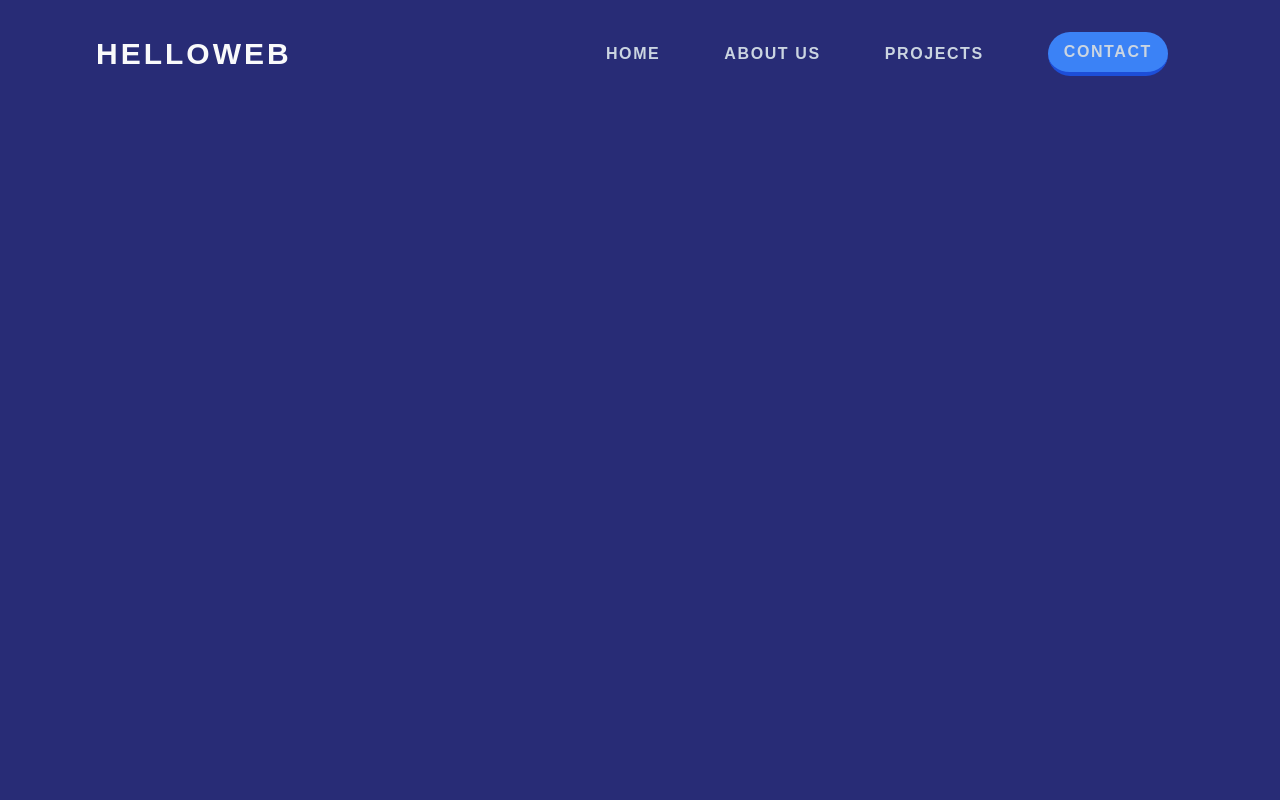
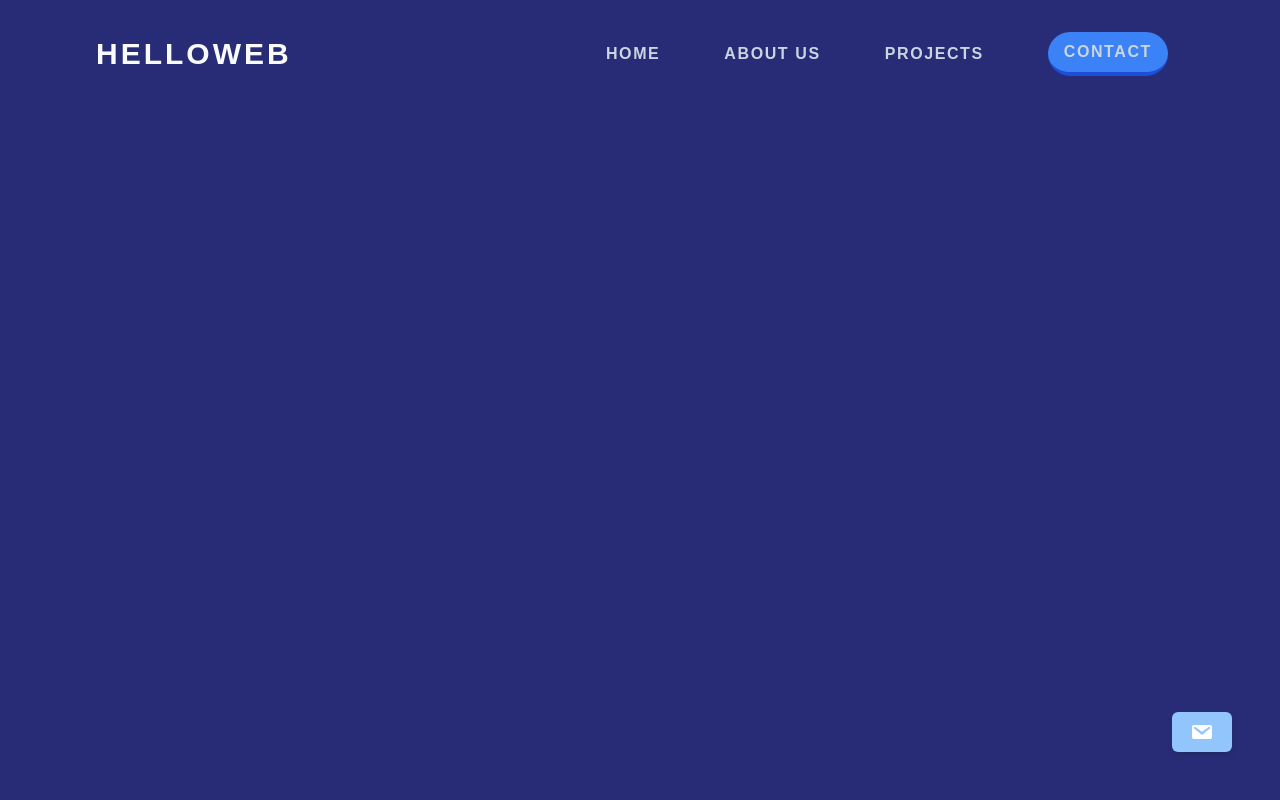
Before and after one commit to NoxturneDev/porto-team, a React (Create React App) app: page / in a window 1280 px wide. Shown: the top 800 px of the page. Built offline with nearby package versions, Linux system fonts and the light colour scheme; a web font is replaced by a local one.

Commit message:
add contact button in landing page

```diff
--- a/src/pages/LandingPage.jsx
+++ b/src/pages/LandingPage.jsx
@@ -9,14 +9,17 @@ import Section from "../components/Section";
 import MotionComp from "../animation/Motion";
 import JumbotronAnim from "../animation/JumbotronAnim";
 import Footer from "../components/Footer";
+import ParticleAnimation from "../animation/ParticleAnimation";
+import Contact from "./Contact";
 
 function LandingPage() {
   return (
-<div style={{ overflowX: 'hidden' }}>
+    <div style={{ overflowX: 'hidden' }} className="bg-astro-dark-100">
       <Nav />
       <JumbotronAnim />
       <Caraousel></Caraousel>
       <Footer />
+      <Contact />
     </div>
   );
 }
```
Lines whose indentation alone changed are shown as unchanged.
